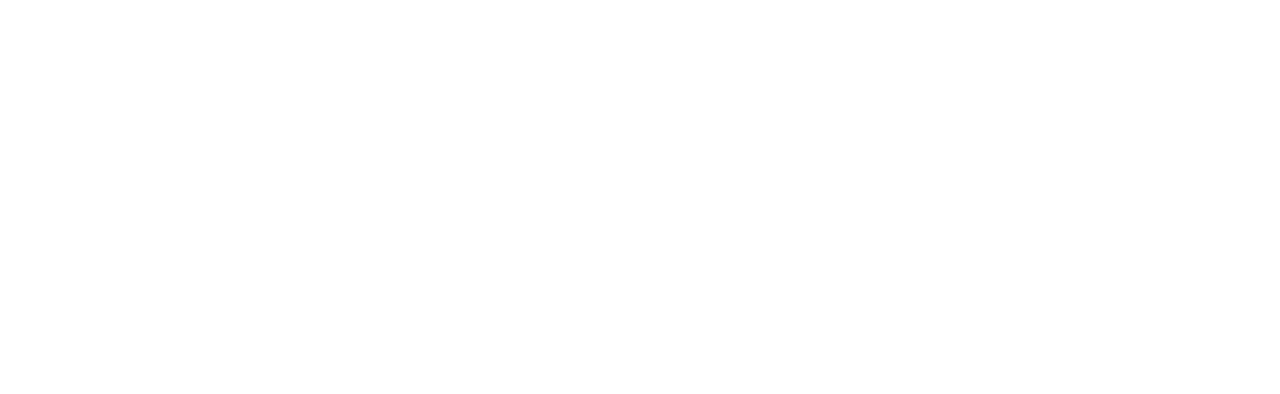
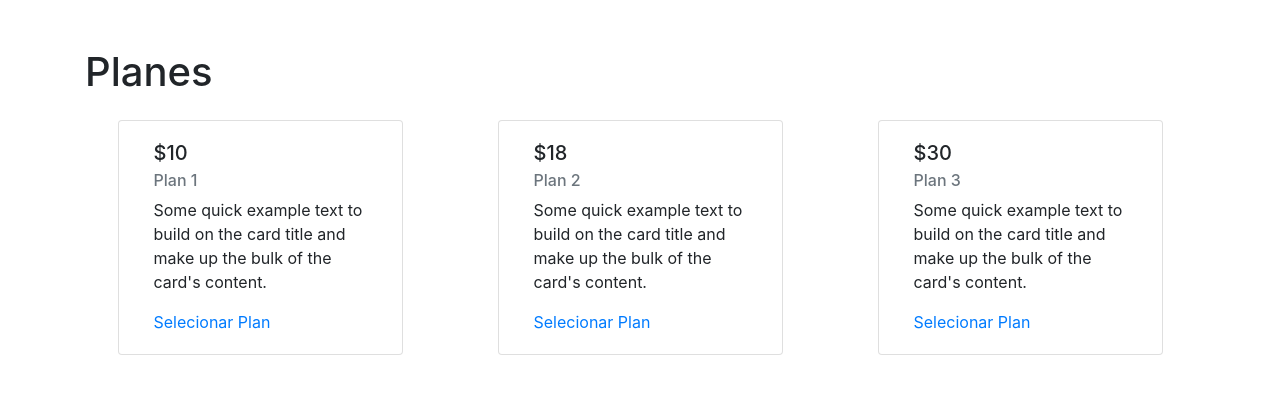
Before and after one commit to colmenadeideas/BS-AC, a React (Create React App) app in the folder frontend/: page /access/affiliation/payplans in a window 1280 px wide. Shown: the top 394 px of the page. Built offline with nearby package versions, Linux system fonts and the light colour scheme.

Commit message:
landing y planes frontend

```diff
--- a/frontend/src/Router.js
+++ b/frontend/src/Router.js
@@ -1,6 +1,9 @@
 import React, { Component } from 'react';
 import { Route, Switch } from 'react-router-dom';
 
+import Landing from './components/Landing/Landing'
+import PayPlans from './components/Affiliation/PayPlans'
+import Form from './components/Affiliation/Form'
 import Login from './components/Login/Login'
 import Dashboard from './components/Dashboard/Dashboard'
 import Devices from './components/Devices/Devices'
@@ -20,7 +23,10 @@ class Router extends Component {
     render() {
         return (
             <Switch>
-                <Route exact path="/access" component={Login} />
+                <Route exact path="/access/login" component={Login} />
+                <Route exact path="/access" component={Landing} />
+                <Route exact path="/access/affiliation/form" component={Form} />
+                <Route exact path="/access/affiliation/payplans" component={PayPlans} />
                 <Route exact path="/access/dashboard" component={Dashboard} />
                 <Route exact path="/access/devices" component={Devices} />
             </Switch>
--- /dev/null
+++ b/frontend/src/components/Affiliation/Form.js
@@ -0,0 +1,27 @@
+import React from 'react'
+import { Link } from 'react-router-dom'
+
+const Form = () => {
+    return (
+        <div className="mt-5">
+            <div className="row">
+                <div className="col-2">
+                    <div className="card">
+                        <div className="card-body">
+                            <h5 className="card-title">$18</h5>
+                            <h6 className="card-subtitle mb-2 text-muted">Plan 2</h6>
+                            <p className="card-text">Some quick example text to build on the card title and make up the bulk of the card's content.</p>
+                        </div>
+                    </div>
+                </div>
+                <div className="col-9">
+                    <h2>Informacion de la cuenta</h2>
+                    <hr/>
+
+                </div>
+            </div>
+        </div>
+     );
+}
+
+export default Form;
--- /dev/null
+++ b/frontend/src/components/Affiliation/PayPlans.js
@@ -0,0 +1,38 @@
+import React from 'react'
+import { Link } from 'react-router-dom'
+
+const PayPlans = () => {
+    return (
+        <React.Fragment>
+            <h1 className="mt-5">Planes</h1>
+            <div className="row mt-4 d-flex justify-content-around">
+                <div className="card col-3">
+                    <div className="card-body">
+                        <h5 className="card-title">$10</h5>
+                        <h6 className="card-subtitle mb-2 text-muted">Plan 1</h6>
+                        <p className="card-text">Some quick example text to build on the card title and make up the bulk of the card's content.</p>
+                        <Link to="/access/affiliation/form" className="card-link">Selecionar Plan</Link>
+                    </div>
+                </div>
+                <div className="card col-3">
+                    <div className="card-body">
+                        <h5 className="card-title">$18</h5>
+                        <h6 className="card-subtitle mb-2 text-muted">Plan 2</h6>
+                        <p className="card-text">Some quick example text to build on the card title and make up the bulk of the card's content.</p>
+                        <Link to="/access/affiliation/form" className="card-link">Selecionar Plan</Link>
+                    </div>
+                </div>
+                <div className="card col-3">
+                    <div className="card-body">
+                        <h5 className="card-title">$30</h5>
+                        <h6 className="card-subtitle mb-2 text-muted">Plan 3</h6>
+                        <p className="card-text">Some quick example text to build on the card title and make up the bulk of the card's content.</p>
+                        <Link to="/access/affiliation/form" className="card-link">Selecionar Plan</Link>
+                    </div>
+                </div>
+            </div>
+        </React.Fragment>
+    );
+}
+
+export default PayPlans;
--- /dev/null
+++ b/frontend/src/components/Landing/Landing.js
@@ -0,0 +1,13 @@
+import React from 'react';
+import { Link } from 'react-router-dom';
+
+const Landing = () => {
+return (
+    <div>
+        Soy el Landing Page <br/>
+        <Link to="/access/affiliation/payplans">Ver planes</Link>
+    </div>
+    );
+}
+
+export default Landing;
```
Also changed, not shown: frontend/src/components/Devices/DeviceInstall.js (added, +32 -0 lines).
